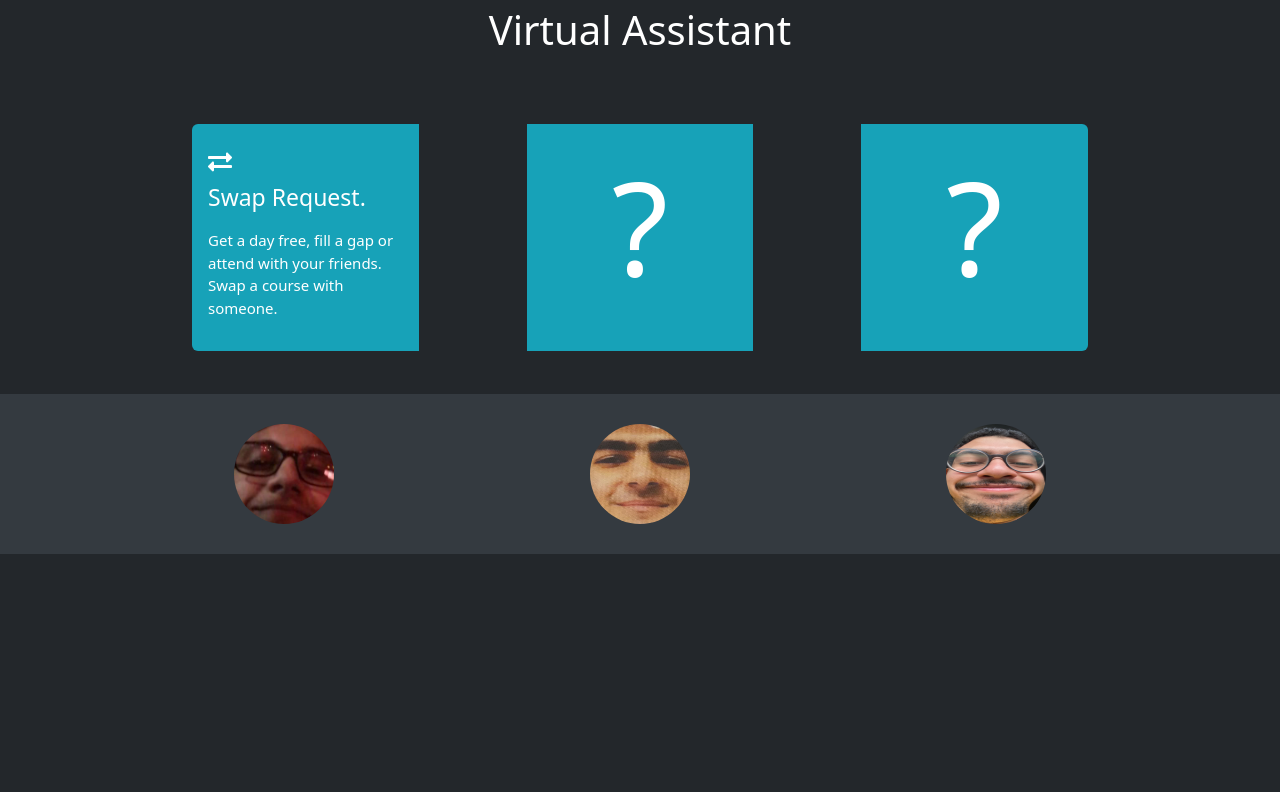
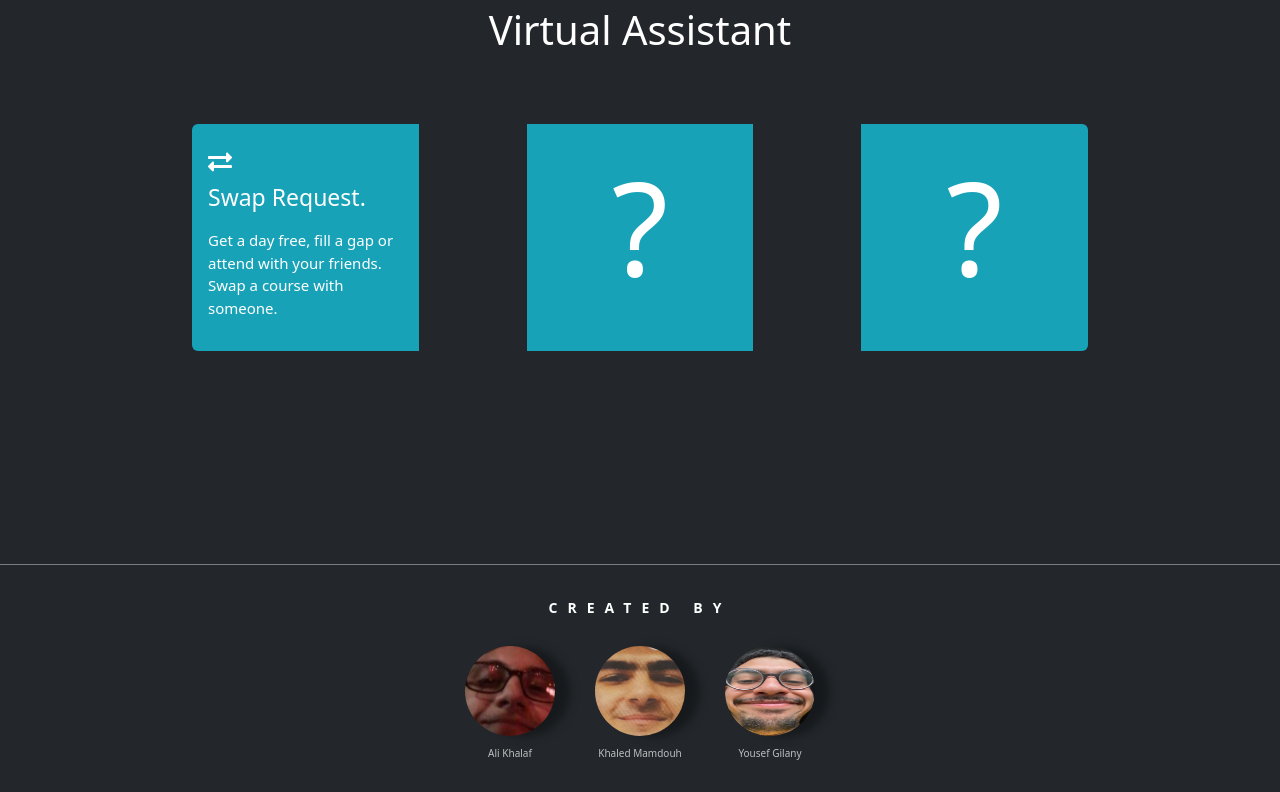
Before and after one commit to AliKhalaf1/courseMap-Front-end, a React (Create React App) app: page / in a window 1280 px wide. Shown: the part 242-1034 px from the top of the page. Before the commit the page ends 800 px from the top, so only its background shows below. Built offline with nearby package versions, Linux system fonts and the light colour scheme.

Commit message:
Fixed footer

```diff
--- a/src/Modules/Footer/Footer.jsx
+++ b/src/Modules/Footer/Footer.jsx
@@ -7,12 +7,22 @@ import YoussefImage from '../../Assets/Youssef.jpeg'
 const Footer = () => {
   return (
     <div id="footer">
-        <Container className='px-5'>
-        <Row>
-        <Col className='red'><img src={AliImage} /></Col>
-        <Col><img src={KhaledImage} /></Col>
-        <Col><img src={YoussefImage} /></Col>
-      </Row>
+    <h5>Created by</h5>
+        <Container className='footerContainer '>
+
+        <div className='image_container'>
+            <img src={AliImage} />
+            <p>Ali Khalaf</p>
+        </div>
+        <div className='image_container'>
+            <img src={KhaledImage} />
+            <p>Khaled Mamdouh</p>
+        </div>
+        <div className='image_container'>
+            <img src={YoussefImage} />
+            <p>Yousef Gilany</p>
+        </div>
+
         </Container>
     </div>
   )
--- a/src/Modules/Footer/Footer.scss
+++ b/src/Modules/Footer/Footer.scss
@@ -1,17 +1,36 @@
 #footer{
-    background-color: var(--color-dark);
+    border-top: 1px solid rgba(255, 255, 255, .4);
     width: 100%;
     bottom:0px;
-    padding: 30px 0 ;
-    .col{
+    margin-top: 240px;
+    padding: 35px 0 15px 0;
+    text-align: center;
+    h5{
+        font-size: 14px;
+        font-weight: bold;
+        letter-spacing: 10px;
+        margin-bottom: 30px;
+        text-transform: uppercase;
+    }
+    .footerContainer{
         display: flex;
-  justify-content: center;
-  align-items: center;
+        justify-content: center;
+        align-items: center;
     }
-    img{
-        margin: auto;
-        width: 100px;
-        height:100px;
-        border-radius:80px;
+    .image_container{
+        text-align: center;
+        img{
+            margin: 0 20px;
+            width: 90px;
+            height:90px;
+            border-radius:60px;
+            filter: drop-shadow(15px 1px 5px #0000005b);
+        }
+        p{
+            font-size: 10px;
+            margin-top: 10px;
+            color:rgba(255, 255, 255, .7);
+        }
     }
+
 }
```
